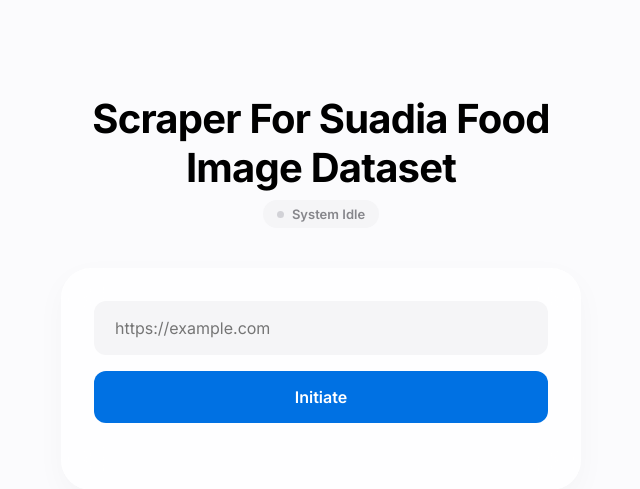
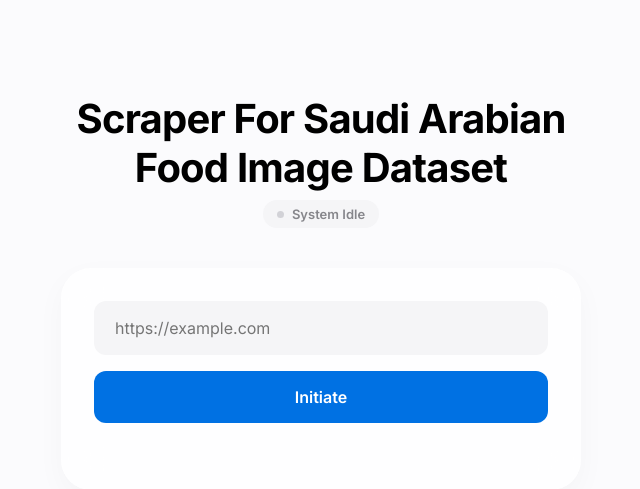
Before and after one commit to Mehdidar/Image-scraper-for-Saudi-food, a Flask app: page / in a window 1280 px wide. Shown: the top 489 px of the page, without its empty margins (319-959 px from the left). Run offline with Flask 3, Linux system fonts and the light colour scheme.

Commit message:
Update page titles in dashboard UI

```diff
--- a/templates/index.html
+++ b/templates/index.html
@@ -4,7 +4,7 @@
 <head>
     <meta charset="UTF-8">
     <meta name="viewport" content="width=device-width, initial-scale=1.0">
-    <title>Scraper For Suadia Food Image Dataset</title>
+    <title>Scraper For Arabic Food Image Dataset</title>
     <link href="https://fonts.googleapis.com/css2?family=Inter:wght@300;400;500;600;700&display=swap" rel="stylesheet">
     <style>
         :root {
@@ -227,7 +227,7 @@
 
     <div class="container">
         <div class="header">
-            <h1>Scraper For Suadia Food Image Dataset    </h1>
+            <h1>Scraper For Saudi Arabian Food Image Dataset    </h1>
 
             <div id="statusBadge" class="status-badge">
                 <div class="dot"></div>
```
